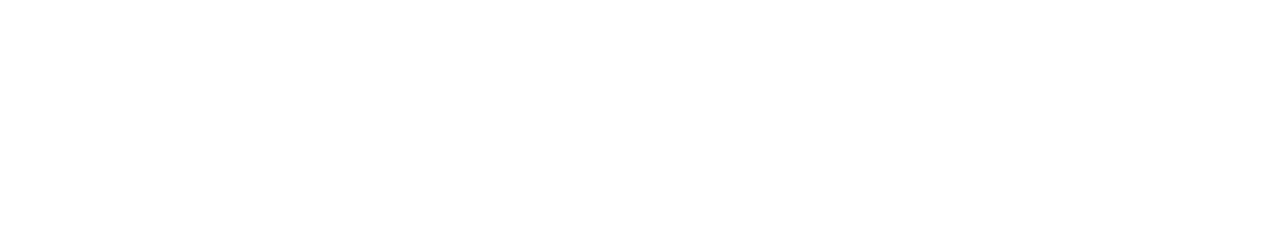
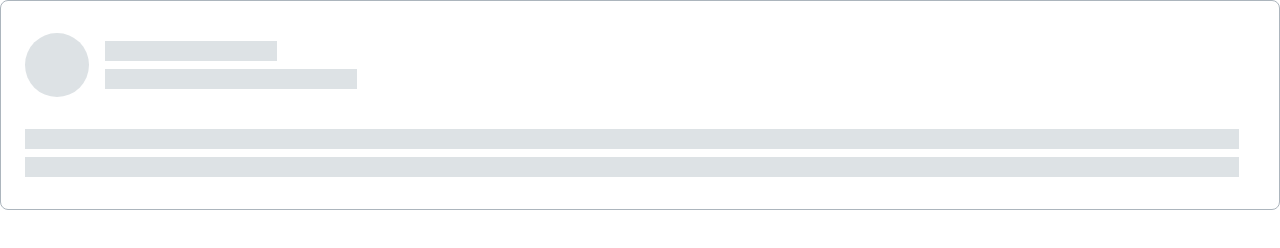
Before and after one commit to js-tasks-ru/htmlcss-20250313_lasacc4, a website: page 04-lection2/02-skeleton/index.html in a window 1280 px wide. Drawn offline with nearby package versions, Linux system fonts and the light colour scheme.

Commit message:
add skeleton task solution

```diff
--- a/04-lection2/02-skeleton/index.html
+++ b/04-lection2/02-skeleton/index.html
@@ -4,8 +4,21 @@
     <head>
         <link rel="stylesheet" href="../../assets/css/main.css">
         <link rel="stylesheet" href="./skeleton.css">
+        <title>Skeleton</title>
     </head>
     <body>
-
+        <div class="skeleton">
+                <div class="skeleton__top">
+                    <div class="skeleton__circle"></div>
+                    <div class="skeleton__lines">
+                        <div class="skeleton__line skeleton__line_sm"></div>
+                        <div class="skeleton__line skeleton__line_md"></div>
+                    </div>
+                </div>
+                <div class="skeleton__lines">
+                    <div class="skeleton__line"></div>
+                    <div class="skeleton__line"></div>
+                </div>
+        </div>
     </body>
 </html>
--- a/04-lection2/02-skeleton/skeleton.css
+++ b/04-lection2/02-skeleton/skeleton.css
@@ -0,0 +1,41 @@
+.skeleton {
+    background: var(--white);
+    border: 1px solid var(--grey-3);
+    border-radius: 8px;
+    display: flex;
+    flex-direction: column;
+    padding: 32px 40px 32px 24px;
+    gap: 32px;
+}
+
+.skeleton__top {
+    display: flex;
+    align-items: center;
+    gap: 16px;
+}
+
+.skeleton__circle {
+    background: var(--grey-2);
+    width: 64px;
+    height: 64px;
+    border-radius: 50%;
+}
+
+.skeleton__lines {
+    display: flex;
+    flex-direction: column;
+    gap: 8px;
+}
+
+.skeleton__line {
+    height: 20px;
+    background: var(--grey-2);
+}
+
+.skeleton__line_sm {
+    width: 172px
+}
+
+.skeleton__line_md {
+    width: 252px
+}
```
